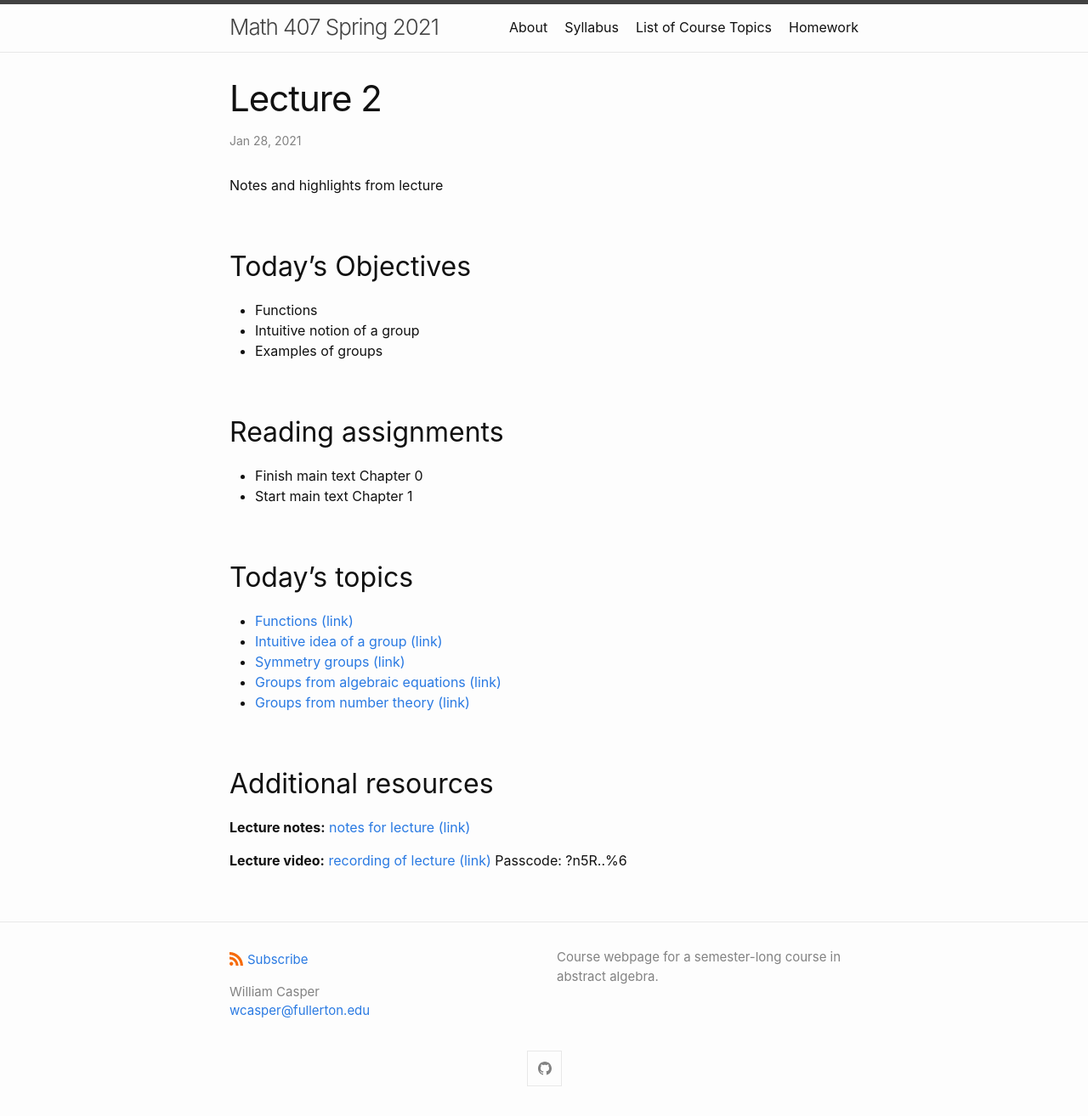
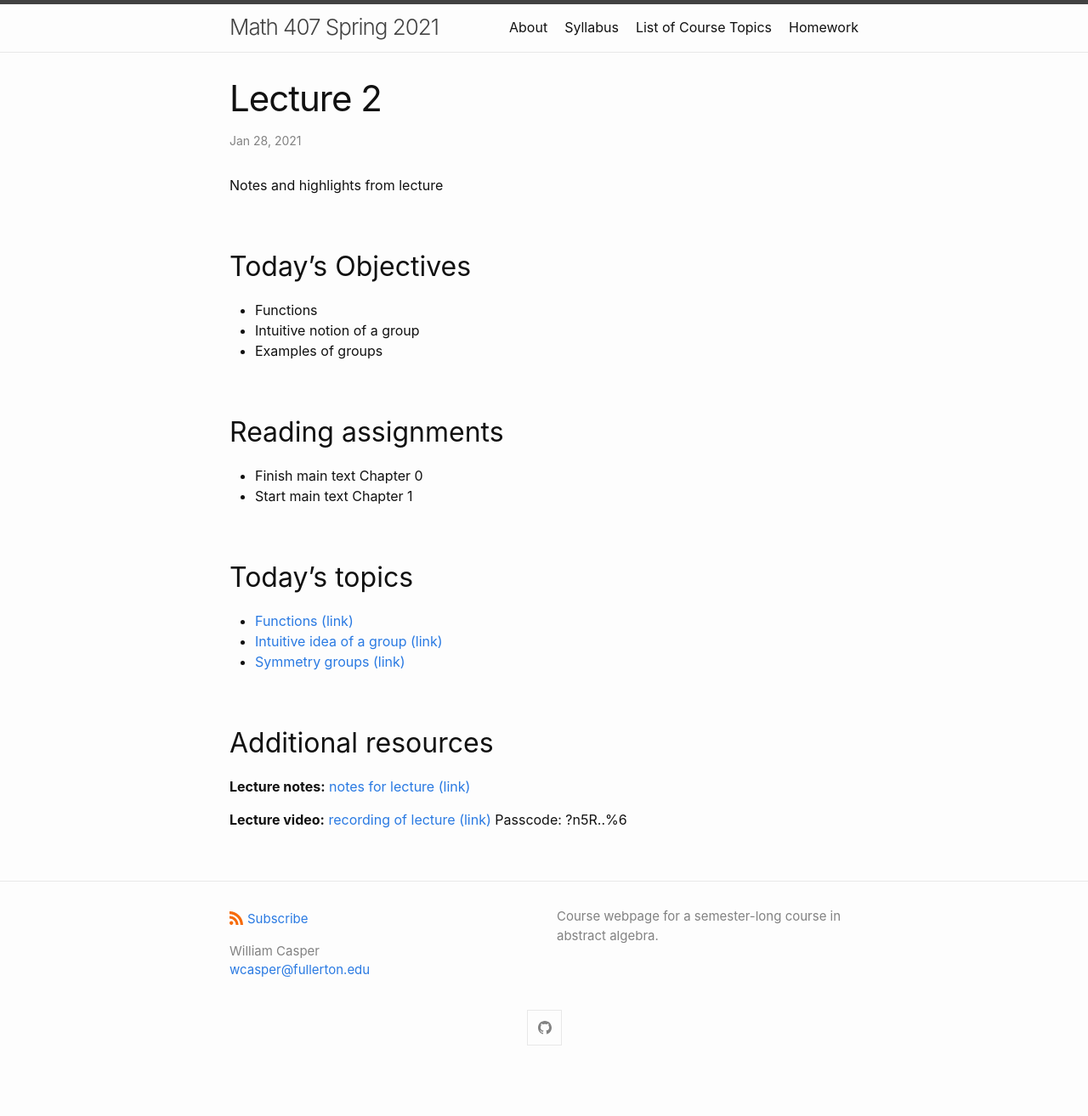
Before and after one commit to wcasper/math407spring2021, a Jekyll site: the page built from _posts/2021-01-28-Week-1-Lecture-2.md, in a window 1280 px wide. Shown: the whole page at 85% size. Built offline with Jekyll 4.4.1, drawn with Linux system fonts in a browser that asks for light colours; after the commit the page ends 1266 px from its top, so only the background shows below that.

Commit message:
removed uncovered topics

```diff
--- a/_posts/2021-01-28-Week-1-Lecture-2.md
+++ b/_posts/2021-01-28-Week-1-Lecture-2.md
@@ -20,8 +20,6 @@ Notes and highlights from lecture
 * <a target="_parent" href="https://wcasper.github.io/math407spring2021/topics/functions.html">Functions (link)</a>
 * <a target="_parent" href="https://wcasper.github.io/math407spring2021/topics/group-intuition.html">Intuitive idea of a group (link)</a>
 * <a target="_parent" href="https://wcasper.github.io/math407spring2021/topics/symmetry-groups.html">Symmetry groups (link)</a>
-* <a target="_parent" href="https://wcasper.github.io/math407spring2021/topics/algebraic-equations.html">Groups from algebraic equations (link)</a>
-* <a target="_parent" href="https://wcasper.github.io/math407spring2021/topics/modular-arithmetic.html">Groups from number theory (link)</a>
 
 ## Additional resources
 **Lecture notes:** <a target="_parent" href="https://wcasper.github.io/math407spring2021/extras/notes/407-lecture2.pdf">notes for lecture (link)</a>
```
Also changed, not shown: _posts/2021-02-02-Week-2-Lecture-3.md (+0 -1 lines).
